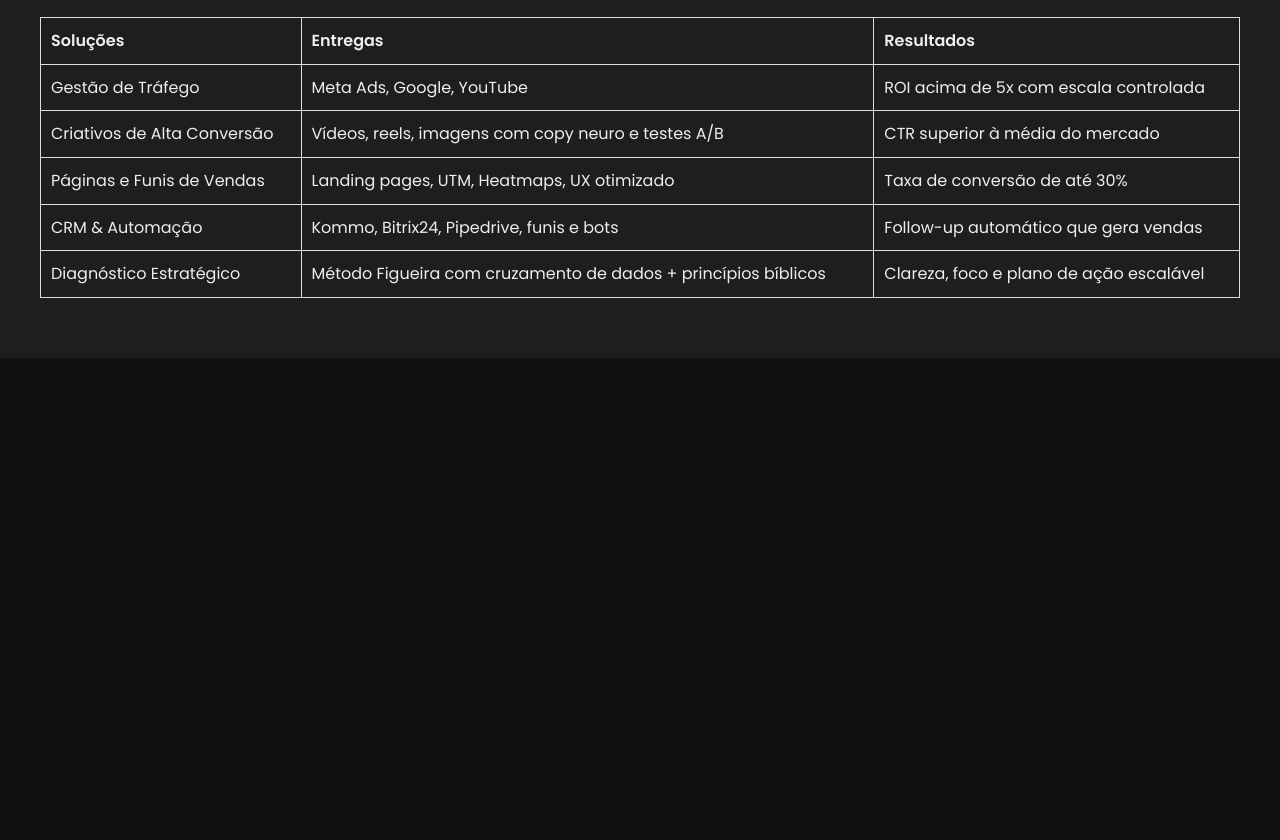
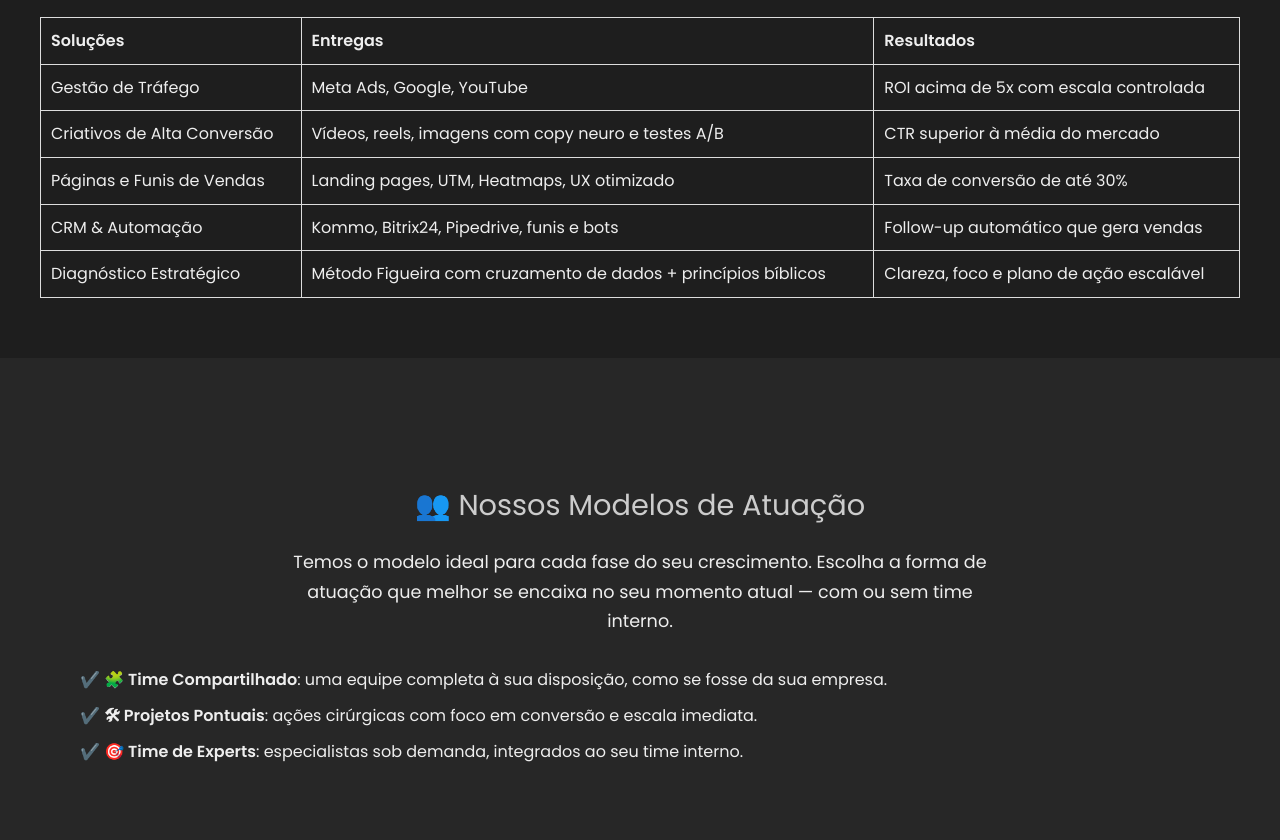
Before and after one commit to tuco-gui/figueira-marketing, a website: page index.html in a window 1280 px wide. Shown: the part 2249-3089 px from the top of the page. Before the commit the page ends 2607 px from the top, so only its background shows below. Drawn offline with Linux system fonts and the light colour scheme.

Commit message:
Update index.html

```diff
--- a/index.html
+++ b/index.html
@@ -2,9 +2,9 @@
 <html lang="pt-BR">
 <head>
   <meta charset="UTF-8" />
-  <meta name="viewport" content="width=device-width, initial-scale=1.0"/>
+  <meta name="viewport" content="width=device-width, initial-scale=1.0" />
   <title>Figueira Marketing</title>
-  <link href="https://fonts.googleapis.com/css2?family=Poppins:wght@400;600&display=swap" rel="stylesheet"/>
+  <link href="https://fonts.googleapis.com/css2?family=Poppins:wght@400;600&display=swap" rel="stylesheet" />
   <link rel="stylesheet" href="./styles.css" />
   <script src="https://kit.fontawesome.com/a6907f3c74.js" crossorigin="anonymous"></script>
 </head>
@@ -114,6 +114,21 @@
     </div>
   </section>
 
+  <!-- MODELOS DE ATUAÇÃO -->
+  <section id="modelos" class="section gray">
+    <div class="container">
+      <h2>👥 Nossos Modelos de Atuação</h2>
+      <p style="max-width: 700px; margin: 0 auto 30px;">
+        Temos o modelo ideal para cada fase do seu crescimento. Escolha a forma de atuação que melhor se encaixa no seu momento atual — com ou sem time interno.
+      </p>
+      <ul class="models">
+        <li><strong>🧩 Time Compartilhado</strong>: uma equipe completa à sua disposição, como se fosse da sua empresa.</li>
+        <li><strong>🛠 Projetos Pontuais</strong>: ações cirúrgicas com foco em conversão e escala imediata.</li>
+        <li><strong>🎯 Time de Experts</strong>: especialistas sob demanda, integrados ao seu time interno.</li>
+      </ul>
+    </div>
+  </section>
+
   <script src="script.js"></script>
 </body>
 </html>
```
